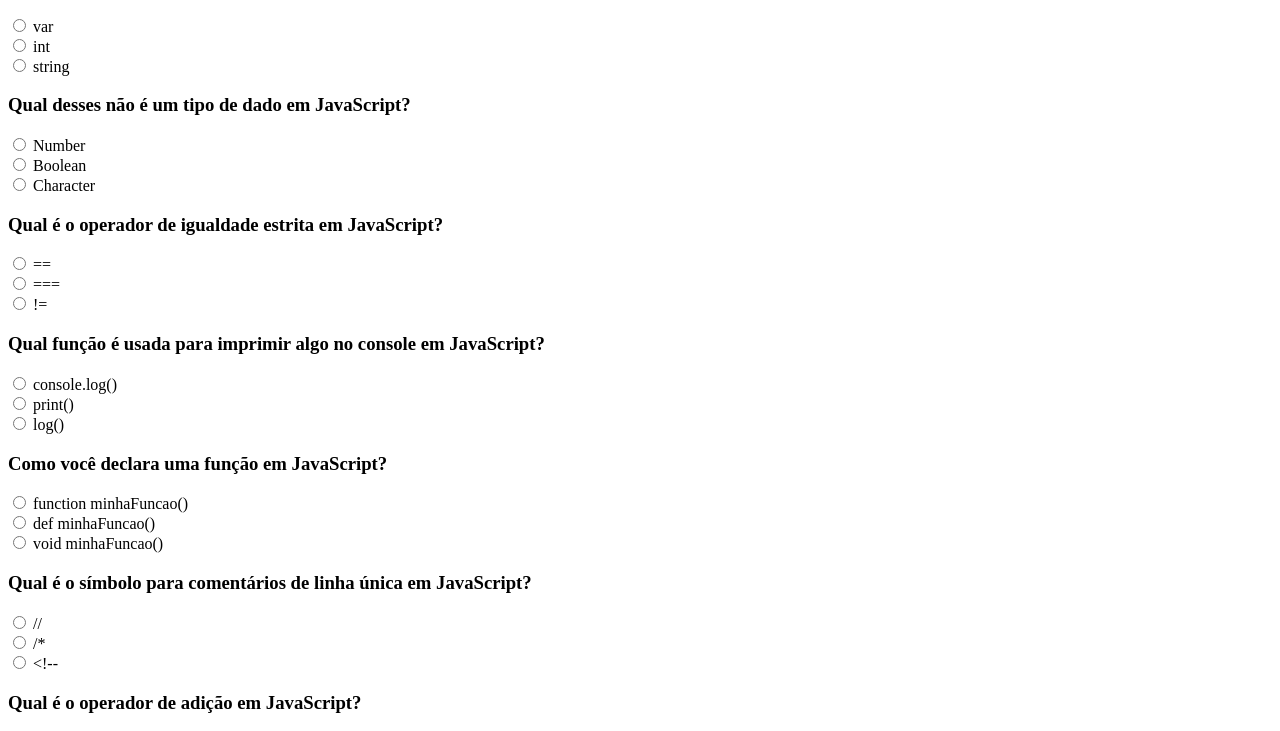
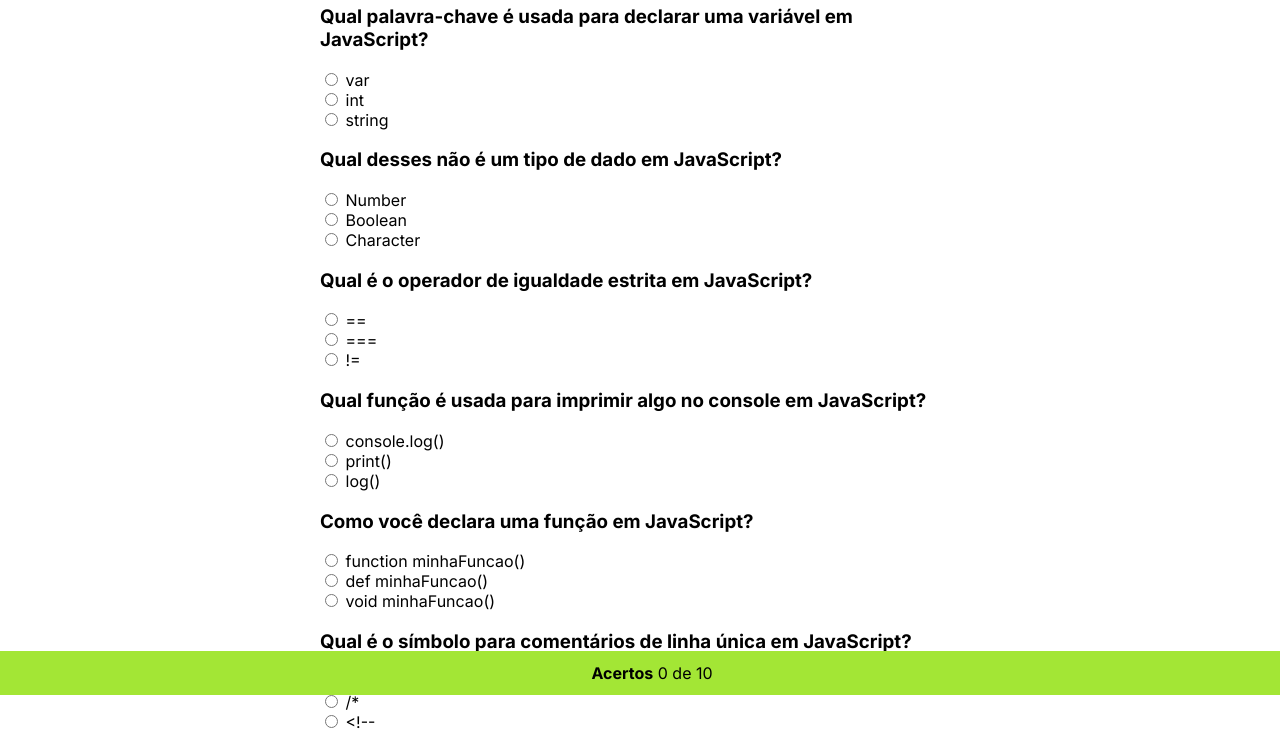
Before and after one commit to Mateus-Pasqueta/NWL-Projeto, a plain HTML site: page index.html in a window 1280 px wide. Shown: the part 105-836 px from the top of the page. Drawn offline with Linux system fonts and the light colour scheme.

Commit message:
chore: add setup css

```diff
--- a/index.html
+++ b/index.html
@@ -4,12 +4,13 @@
 <head>
     <meta charset="UTF-8">
     <meta name="viewport" content="width=device-width, initial-scale=1.0">
+    <link rel="stylesheet" type="text/css" href="style.css">
     <title>Projeto NWL</title>
 </head>
 
 <body>
 
-
+    <main>
         <h1>Teste seus conhecimentos</h1>
 
         <div id="quiz"></div>
@@ -32,6 +33,7 @@
         </div>
 
         <script src="script.js"></script>
+    </main>
 
 </body>
 
--- /dev/null
+++ b/style.css
@@ -0,0 +1,32 @@
+@import url('https://fonts.googleapis.com/css2?family=Inter:wght@400;600;700&display=swap');
+
+
+*, :root {
+    font-family: 'Inter', sans-serif;
+    font-synthesis: none;
+    text-rendering: optimizeLegibility;
+    -webkit-font-smoothing: antialiased;
+    -moz-osx-font-smoothing: grayscale;
+    -webkit-text-size-adjust: 100%;
+
+}
+
+
+main {
+    padding: 20px;
+    max-width: 640px;
+    margin: 0 auto;
+}
+
+
+#acertos {
+    text-align: center;
+    background-color: #A3E635;
+
+    position: fixed;
+    bottom: 0;
+    left: 0;
+
+    width: 100%;
+    padding: 12px;
+}
```
Lines whose indentation alone changed are shown as unchanged.
